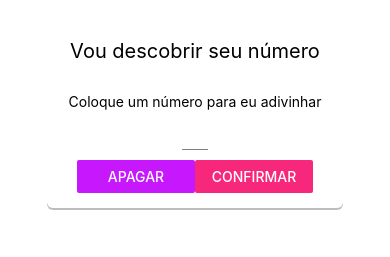
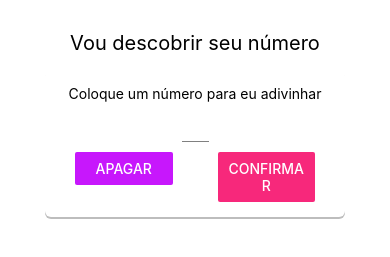
Before and after one commit to marcelohjw/descobridor, a React Native app: screen / in a window 390 px wide. Shown: the part 351-608 px from the top of the page. Built offline with nearby package versions, Linux system fonts and the light colour scheme.

Commit message:
Dimensions API on flex style

```diff
--- a/screens/StartGameScreen.js
+++ b/screens/StartGameScreen.js
@@ -1,5 +1,5 @@
 import React, { useState } from 'react';
-import { View, Text, StyleSheet, Button, TouchableWithoutFeedback, Keyboard, Alert, Image } from 'react-native';
+import { View, Text, StyleSheet, Button, TouchableWithoutFeedback, Keyboard, Alert, Image, Dimensions } from 'react-native';
 
 import Card from '../components/Card';
 import Input from '../components/Input';
@@ -110,8 +110,10 @@ const styles = StyleSheet.create({
         //fontFamily: 'open-sans'
     },
     inputContainer: {
-        width: 300,
-        maxWidth: '80%',
+        width: '80%',
+        //maxWidth: '80%',
+        maxWidth: '95%',
+        minWidth: 300,
         alignItems: 'center'
     },
     buttonsContainer: {
@@ -121,7 +123,8 @@ const styles = StyleSheet.create({
         paddingHorizontal: 15
     },
     button: {
-        width: '50%'
+        //width: '50%'
+        width: Dimensions.get('window').width / 4 //25%
     },
     input: {
         width: '10%',
```
